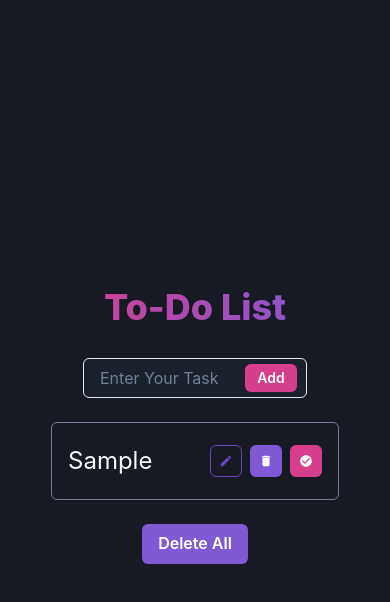
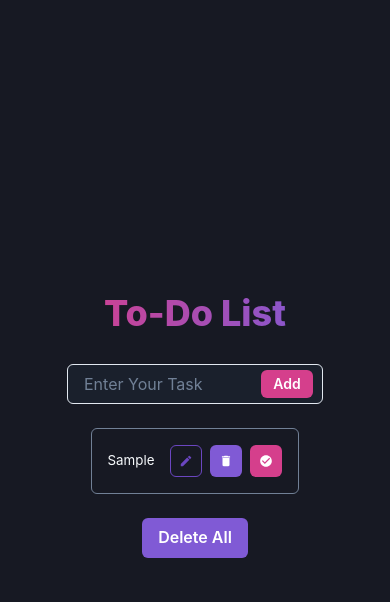
Before and after one commit to yurimutti/todo-with-redux-toolkit, a React (Create React App) app: page / in a window 390 px wide. Both pictures are taken after typing "Sample" into the empty fields and a click on the button "Add". Shown: the top 602 px of the page. Built offline with nearby package versions, Linux system fonts and the light colour scheme.

Commit message:
refactor: mobile adjustments

```diff
--- a/src/features/todo/components/todo-add-task.tsx
+++ b/src/features/todo/components/todo-add-task.tsx
@@ -21,7 +21,7 @@ export function AddTask({
   handleAddTodo,
 }: AddTaskProps) {
   return (
-    <InputGroup size="md"  width="14rem">
+    <InputGroup size="md"  width="16rem">
       <FormControl isInvalid={isError}>
         <Input
           value={todoText}
--- a/src/features/todo/components/todo-editable.tsx
+++ b/src/features/todo/components/todo-editable.tsx
@@ -81,7 +81,7 @@ export function TodoEditable({
     <Editable
       textAlign="center"
       defaultValue={todo.text}
-      fontSize="2xl"
+      fontSize={["smaller", "xl"]}
       isPreviewFocusable={false}
       border="1px"
       borderColor="gray.500"
@@ -90,7 +90,6 @@ export function TodoEditable({
       padding={4}
       isDisabled={todo.completed}
       onSubmit={(nextText) => handleTodoTextUpdated(nextText, todo.id)}
-      minWidth="18rem"
       color={todo.completed ? "gray.500" : "inherit"}
     >
       <Flex alignItems="center" justify="space-between" gap={4}>
```
